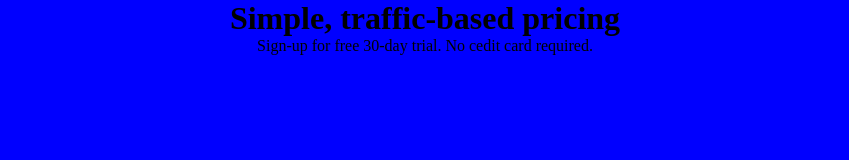
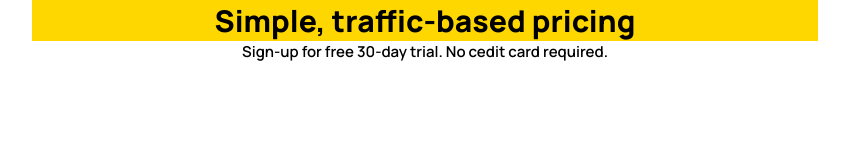
Before and after one commit to MonikaCyprys/Traffic-based-pricing-component, a plain HTML site: page index.html in a window 1280 px wide. Shown: the whole page, without its empty margins (215-1064 px from the left). Drawn offline with Linux system fonts and the light colour scheme.

Commit message:
sass compiling fixed - correct files

```diff
--- /dev/null
+++ b/scss/_colors.scss
@@ -0,0 +1,15 @@
+:root {
+  // Primary
+  --softCyan: hsl(174, 77%, 80%); //full slider bar
+  --strongCyan: hsl(174, 86%, 45%); //slider background
+  --lightGrayishRed: hsl(14, 92%, 95%); //discount background
+  --lightRed: hsl(15, 100%, 70%); //discount text
+  --paleBlue: hsl(226, 100%, 87%); //CTA text
+  // Neutral
+  --white: hsl(0, 0%, 100%); // pricing component background
+  --veryPale: hsl(230, 100%, 99%); // Main background
+  --lightGrayishBlue: hsl(224, 65%, 95%); // empty slide bar
+  --lightGrayishBlueToggle: hsl(223, 50%, 87%); // toggle background
+  --grayishBlue: hsl(225, 20%, 60%); //text
+  --darkDesaturatedBlue: hsl(227, 35%, 25%); //text & CTA background
+}
--- /dev/null
+++ b/scss/_component.scss
@@ -0,0 +1,11 @@
+.container {
+  display: flex;
+  flex-wrap: wrap;
+  justify-content: center;
+
+  .title {
+    flex-basis: 100%;
+    text-align: center;
+    background-color: gold;
+  }
+}
--- /dev/null
+++ b/scss/_devices.scss
@@ -0,0 +1,5 @@
+// breakpoints
+:root {
+  --mobile: 375px;
+  --desktop: 1440px;
+}
--- /dev/null
+++ b/scss/app.scss
@@ -0,0 +1,17 @@
+@import "colors";
+@import "devices";
+
+* {
+  padding: 0;
+  margin: 0;
+  box-sizing: border-box;
+}
+
+body {
+  font-size: 15px; //Introductory Paragraph
+  font-family: "Manrope", sans-serif;
+  display: flex;
+  justify-content: center;
+}
+
+@import "component";
```
Also changed, not shown: index.html (+1 -1 lines), css/app.css, 1 other file.
